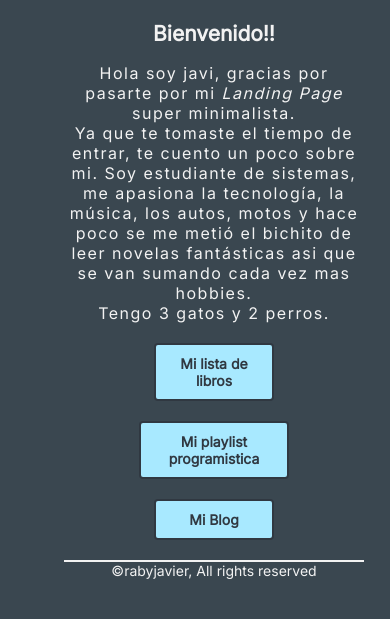
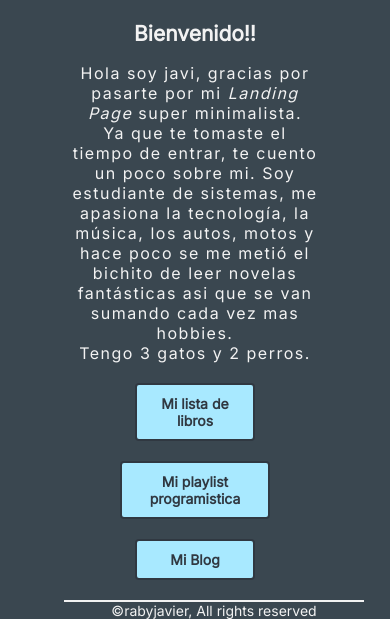
Before and after one commit to J-raby/jrg4ngst3r.github.io, a plain HTML site: page index.html in a window 390 px wide. Shown: the part 1484-2103 px from the top of the page. Before the commit the page ends 2063 px from the top, so only its background shows below. Drawn offline with Linux system fonts and the light colour scheme.

Commit message:
arregle presentacion, se veia descentrado en baja res

```diff
--- a/main.css
+++ b/main.css
@@ -66,7 +66,7 @@ nav li {
 
 
 .presentation {
-  width: clamp(300px, 50%, 500px);
+  width: clamp(250px, 50%, 500px);
   margin: 10px auto;
 }
 
```
